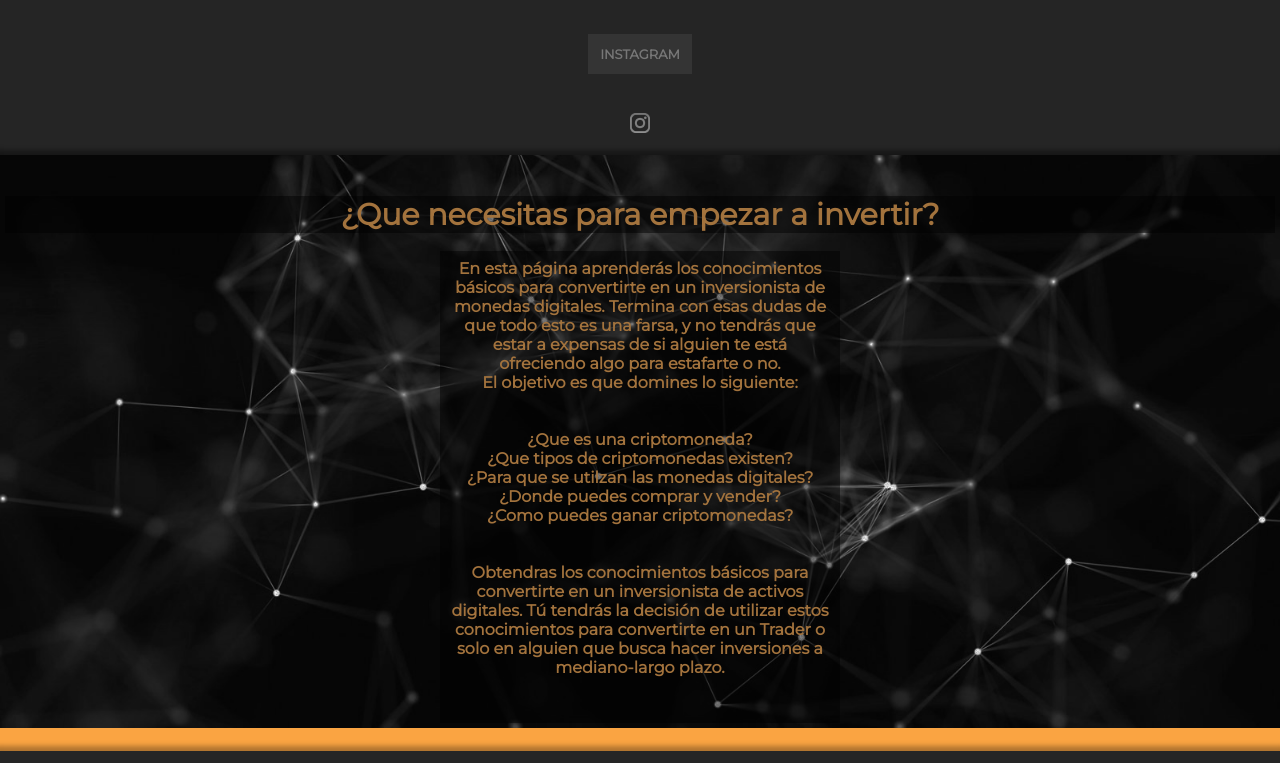
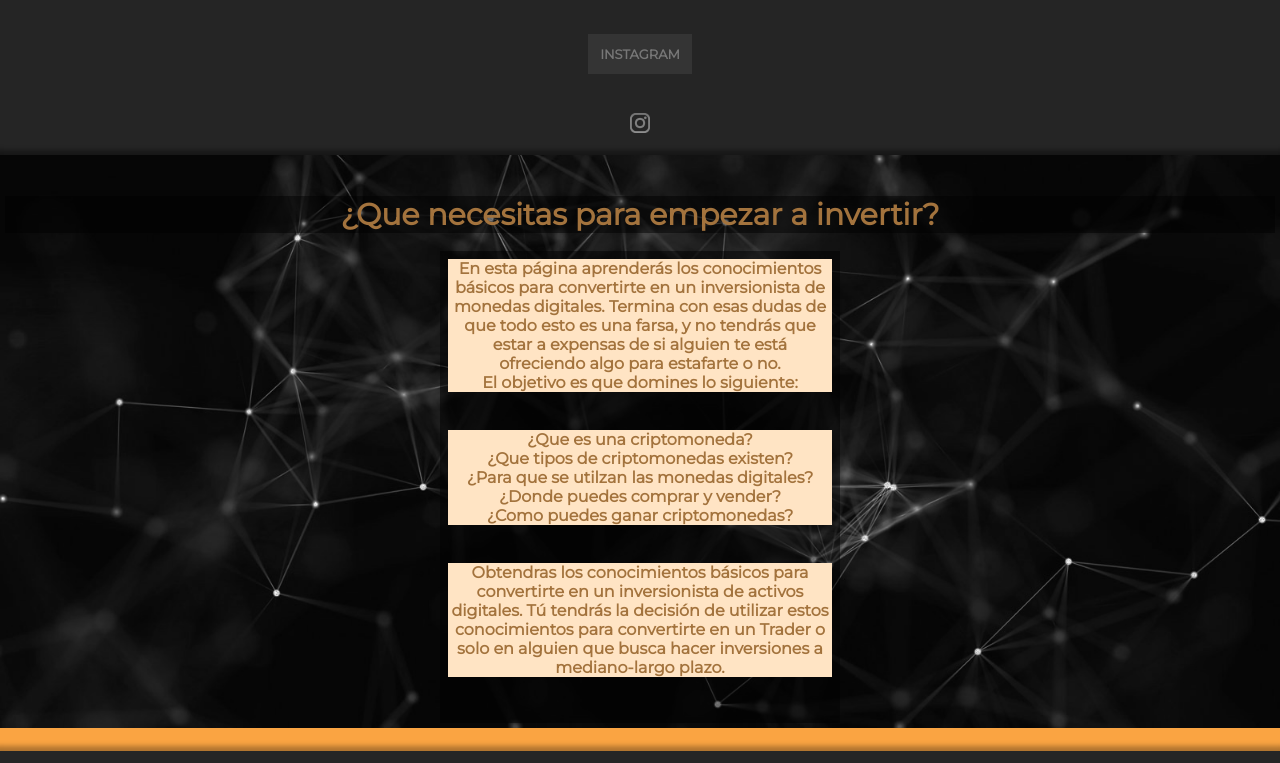
Before and after one commit to jesusre890/criptoarg, a website: page index.html in a window 1280 px wide. Shown: the part 545-1308 px from the top of the page. Drawn offline with Linux system fonts and the light colour scheme.

Commit message:
comienzo de sass

```diff
--- a/index.html
+++ b/index.html
@@ -5,6 +5,7 @@
     <meta http-equiv="X-UA-Compatible" content="IE=edge">
     <meta name="viewport" content="width=device-width, initial-scale=1.0">
     <link rel="stylesheet" href="css/estilos.css">
+    <link rel="stylesheet" href="css/pruebacss.css">
     <title>Document</title>
     <!-- GOOGLE FONTS -->
         <!-- NANUM -->
--- /dev/null
+++ b/sass/estilos.scss
@@ -0,0 +1,3 @@
+p{
+    background-color: bisque;
+}
```
Also changed, not shown: package.json (added, +22 -0 lines), css/pruebacss.css (added), 2 other files.
